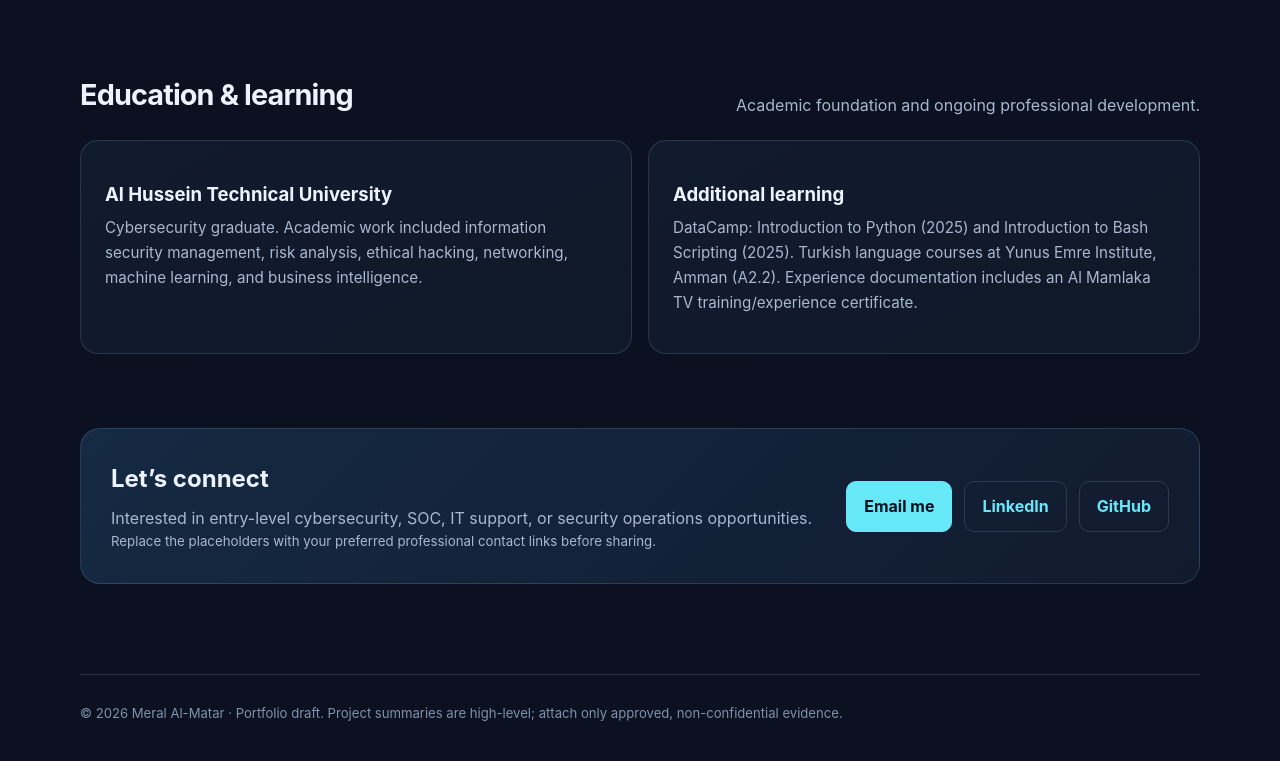
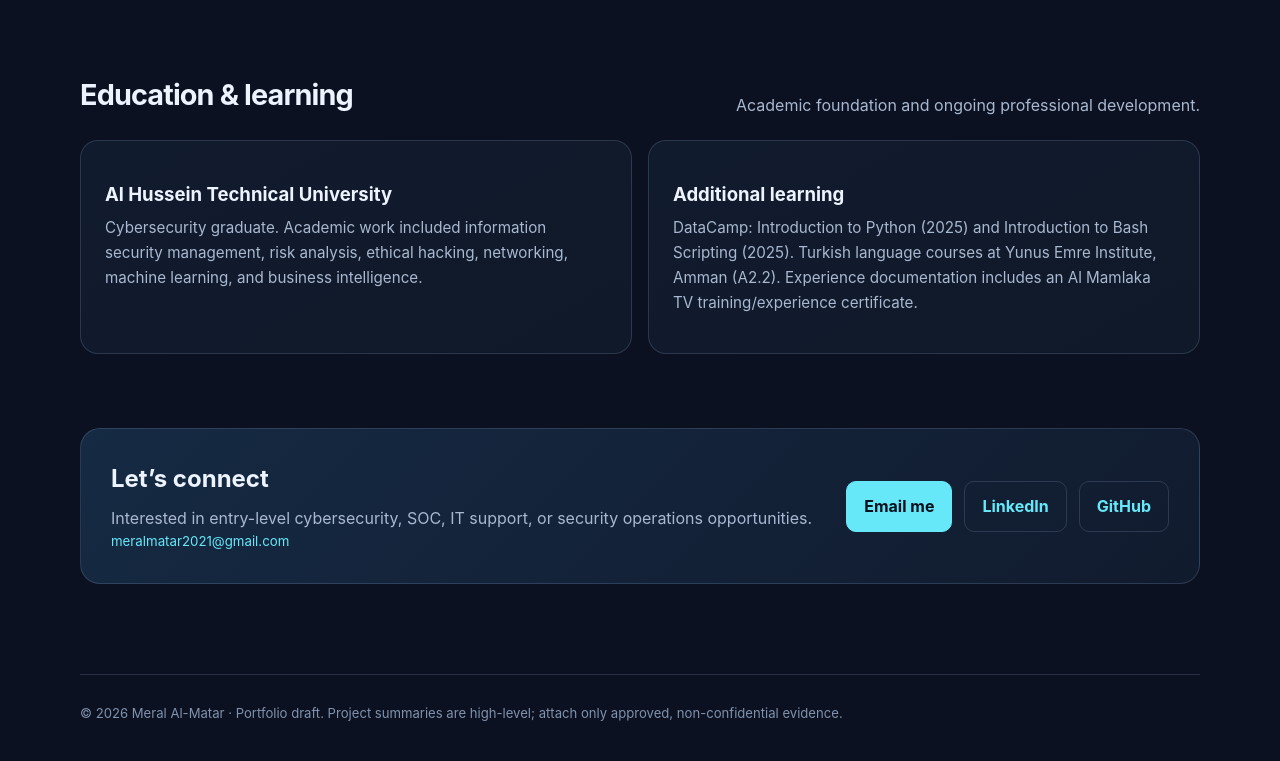
Before and after one commit to meralzaid/meral-portfolio, a plain HTML site: page index.html in a window 1280 px wide. Shown: the part 5586-6347 px from the top of the page. Drawn offline with Linux system fonts and the light colour scheme.

Commit message:
Add files via upload

```diff
--- a/index.html
+++ b/index.html
@@ -32,7 +32,7 @@
 <section id="experience"><div class="section-head"><h2>Experience & training</h2><p>Practical exposure to IT support, infrastructure monitoring, and email-security workflows.</p></div><div class="timeline"><div class="timeline-item"><div class="meta">IT & Cybersecurity Trainee · Al Mamlaka TV</div><h3>Technical Support and Security Operations Exposure</h3><p>Supported staff with hardware and software issues through user-support workflows; assisted with printer setup and assessment-room preparation; gained exposure to FortiMail email review and quarantine workflows, FortiRecon exposure/threat-intelligence alerts, PRTG infrastructure monitoring, and FortiTester training. Network fundamentals were reinforced through guidance from a network engineer.</p><div class="chips" style="margin-top:13px"><span>Technical Support</span><span>FortiMail</span><span>FortiRecon</span><span>PRTG</span><span>FortiTester</span></div></div><div class="timeline-item"><div class="meta">Masar Training · National Cyber Security Center (NCSC)</div><h3>Cybersecurity Training</h3><p>Nominated by university for an 8-week training program totaling 200 training hours. Scheduled for 17 Oct 2026 – 17 Dec 2026, with 200 training hours over 8 weeks. This entry is presented as upcoming/in progress until the program is completed.</p><div class="chips" style="margin-top:13px"><span>200 Training Hours</span><span>8 Weeks</span></div></div></div></section>
 <section id="skills"><div class="section-head"><h2>Technical skills</h2><p>Tools and concepts used in coursework and practical exposure.</p></div><div class="skills"><div class="skillgroup"><h3>Cybersecurity</h3><p>Penetration-testing labs, vulnerability identification, threat modeling, risk analysis, email security review, security frameworks, traffic analysis.</p></div><div class="skillgroup"><h3>Systems & Networking</h3><p>Linux, Ubuntu, Kali Linux, VirtualBox, TCP/IP fundamentals, routing and switching concepts, technical support, device monitoring.</p></div><div class="skillgroup"><h3>Development & Data</h3><p>Python, basic C networking coursework, machine learning, Arabic NLP, Power BI, data visualization, Raspberry Pi, YOLOv8n.</p></div><div class="skillgroup"><h3>Security & Monitoring Tools</h3><p>Metasploit, Wireshark, FortiMail, FortiRecon, PRTG, FortiTester (training/exposure).</p></div><div class="skillgroup"><h3>Governance & Frameworks</h3><p>COBIT 2019, NIST CSF 2.0, ISO/IEC 27001/27002, NIST SP 800-53, STRIDE, DREAD, FAIR.</p></div><div class="skillgroup"><h3>Languages</h3><p>Arabic · English · Turkish (A2.2 coursework, Yunus Emre Institute, Amman).</p></div></div></section>
 <section id="education"><div class="section-head"><h2>Education & learning</h2><p>Academic foundation and ongoing professional development.</p></div><div class="grid"><div class="card"><h3>Al Hussein Technical University</h3><p>Cybersecurity graduate. Academic work included information security management, risk analysis, ethical hacking, networking, machine learning, and business intelligence.</p></div><div class="card"><h3>Additional learning</h3><p>DataCamp: Introduction to Python (2025) and Introduction to Bash Scripting (2025). Turkish language courses at Yunus Emre Institute, Amman (A2.2). Experience documentation includes an Al Mamlaka TV training/experience certificate.</p></div></div></section>
-<section id="contact"><div class="contact"><div><h2>Let’s connect</h2><p>Interested in entry-level cybersecurity, SOC, IT support, or security operations opportunities.</p><p class="note">Replace the placeholders with your preferred professional contact links before sharing.</p></div><div class="actions" style="margin:0"><a class="btn primary" href="mailto:your.email@example.com">Email me</a><a class="btn" href="https://www.linkedin.com/" target="_blank" rel="noopener">LinkedIn</a><a class="btn" href="https://github.com/" target="_blank" rel="noopener">GitHub</a></div></div></section>
+<section id="contact"><div class="contact"><div><h2>Let’s connect</h2><p>Interested in entry-level cybersecurity, SOC, IT support, or security operations opportunities.</p><p class="note"><a href="mailto:meralmatar2021@gmail.com">meralmatar2021@gmail.com</a></p></div><div class="actions" style="margin:0"><a class="btn primary" href="mailto:meralmatar2021@gmail.com">Email me</a><a class="btn" href="https://www.linkedin.com/" target="_blank" rel="noopener">LinkedIn</a><a class="btn" href="https://github.com/" target="_blank" rel="noopener">GitHub</a></div></div></section>
 </main><footer class="footer">© 2026 Meral Al-Matar · Portfolio draft. Project summaries are high-level; attach only approved, non-confidential evidence.</footer>
 </div>
 </body></html>
```
